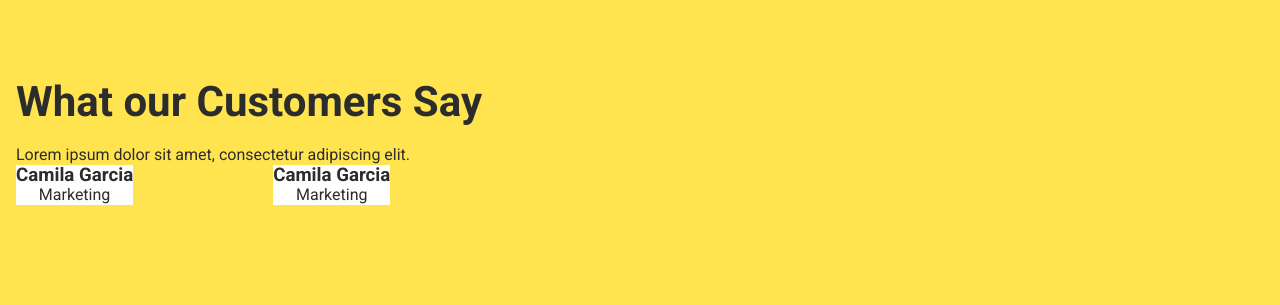
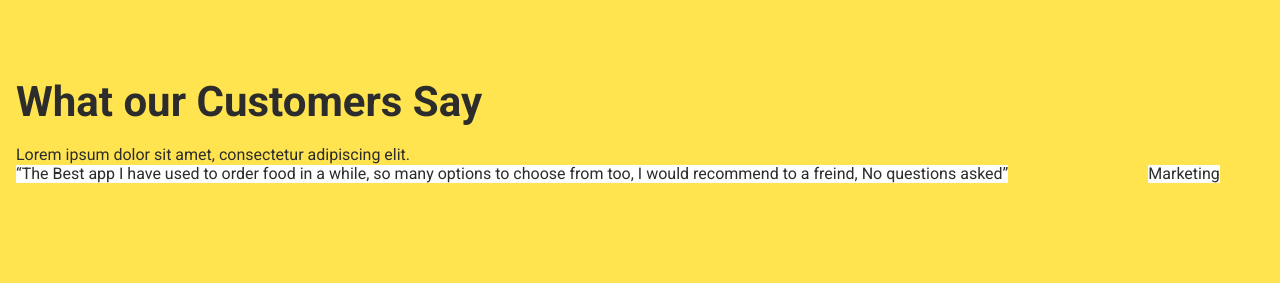
Before and after one commit to NataliaMahera/blended-3-4-new, a plain HTML site: page index.html in a window 1280 px wide. Shown: the part 513-818 px from the top of the page. Drawn offline with nearby package versions, Linux system fonts and the light colour scheme.

Commit message:
Update index.html

```diff
--- a/index.html
+++ b/index.html
@@ -76,18 +76,18 @@
          <section class="opinions">
         <div class="container">
             <h2 class="title">What our Customers Say</h2>
-            <p>Lorem ipsum dolor sit amet, consectetur adipiscing elit.</p>
+            <p class="description">Lorem ipsum dolor sit amet, consectetur adipiscing elit.</p>
 
             <ul class="opinion-list list">
                 <li class="opinion-list-item">
                     <div class="opinion-card-content-wrapper">
-                        <h3 class="subtitle">Camila Garcia</h3>
-                        <p class="description">Marketing</p>
+                        <!-- <h3 class="subtitle">Camila Garcia</h3> -->
+                        <p class="description opinion-description">“The Best app I have used to order food in a while, so many options to choose from too, I would recommend to a freind, No questions asked”</p>
                     </div>
                 </li>
                 <li class="opinion-list-item">
                     <div class="opinion-card-content-wrapper">
-                        <h3 class="subtitle">Camila Garcia</h3>
+                        <!-- <h3 class="subtitle">Camila Garcia</h3> -->
                         <p class="description">Marketing</p>
                 </li>
             </ul>
```
